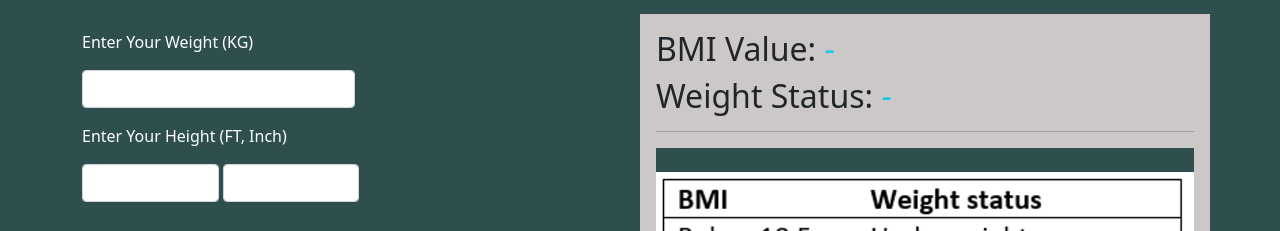
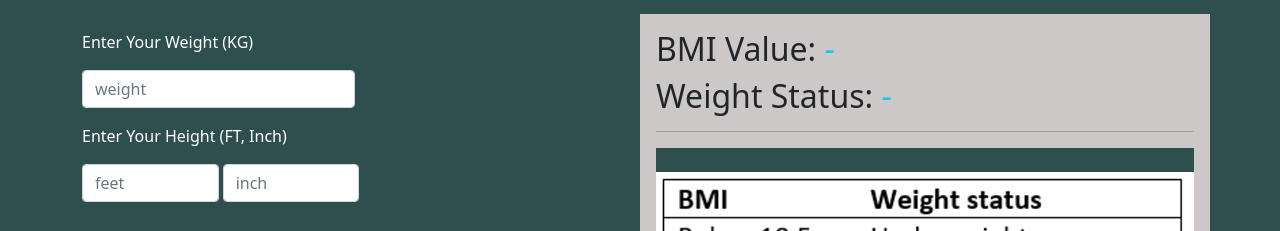
Before and after one commit to z4yed/bmi-calculator, a plain HTML site: page index.html in a window 1280 px wide. Shown: the part 120-351 px from the top of the page. Drawn offline with nearby package versions, Linux system fonts and the light colour scheme.

Commit message:
Placeholder added for input field.

```diff
--- a/index.html
+++ b/index.html
@@ -30,11 +30,11 @@
                 <section class="text-white">
                     <div class="my-3">
                         <label for="weight">Enter Your Weight (KG)</label> <br>
-                        <input type="text" id="weight" class="form-control w-50 my-3">
+                        <input type="text" id="weight" placeholder="weight" class="form-control w-50 my-3">
 
                         <label for="height-ft">Enter Your Height (FT, Inch)</label> <br>
-                        <input type="text" id="height-ft" class="form-control w-25 my-3 d-inline" style="width: 10%;">
-                        <input type="text" id="height-inch" class="form-control w-25 my-3 d-inline" style="width: 10%;">
+                        <input type="text" id="height-ft" class="form-control w-25 my-3 d-inline" placeholder="feet" style="width: 10%;">
+                        <input type="text" id="height-inch" class="form-control w-25 my-3 d-inline" placeholder="inch" style="width: 10%;">
                         <br>
                         <button onclick="calculateBMI()" class="btn btn-info mt-3">Calculate</button>
                         <button id="error-msg" class="btn btn-danger mt-3 d-none" disabled>X Incorrect Input. Weight &
```
